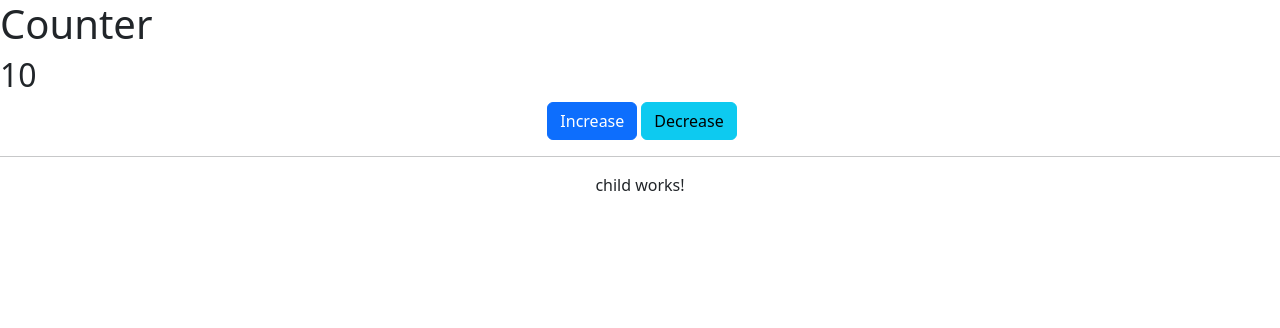
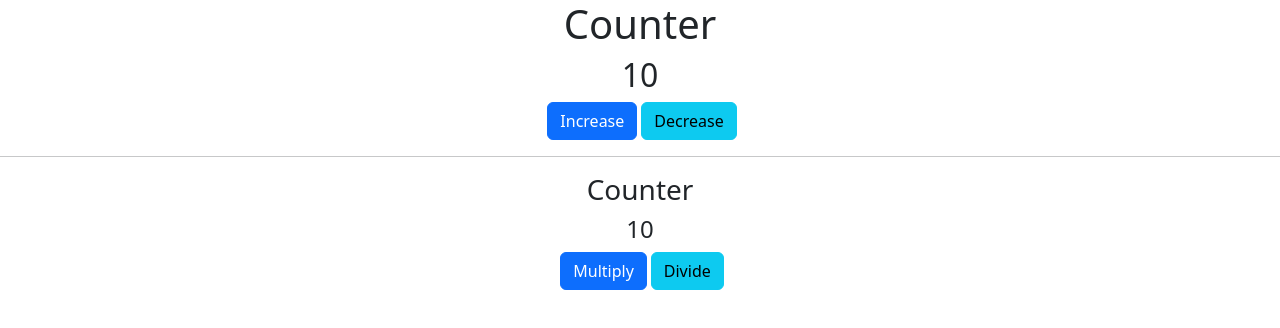
Before and after one commit to axvg/redux-ng-test-app, an Angular app: page / in a window 1280 px wide. Shown: the top 328 px of the page. Built offline with nearby package versions, Linux system fonts and the light colour scheme.

Commit message:
modify child comp

```diff
--- a/src/app/app.component.html
+++ b/src/app/app.component.html
@@ -1,4 +1,4 @@
-<div class="row">
+<div class="row text-center">
   <div class="col">
     <h1>Counter</h1>
     <h2> {{ counter }}</h2>
@@ -7,8 +7,8 @@
 
 <div class="row text-center">
   <div class="col">
-    <button type="button" class="btn btn-primary ms-1" (click)="increaseCounter()">Increase</button>
-    <button type="button" class="btn btn-info ms-1" (click)="decreaseCounter()">Decrease</button>
+    <button type="button" class="btn btn-primary ms-1" (click)="increaseCounter()" (changeCounter)="counter = $any($event)">Increase</button>
+    <button type="button" class="btn btn-info ms-1" (click)="decreaseCounter()" (changeCounter)="counter = $any($event)">Decrease</button>
   </div>
 </div>
 
@@ -16,8 +16,7 @@
 
 <div class="row text-center">
   <div class="col">
-    <app-child>
-
+    <app-child [counter]="counter">
     </app-child>
   </div>
 </div>
--- a/src/app/counter/child/child.component.html
+++ b/src/app/counter/child/child.component.html
@@ -1 +1,9 @@
-<p>child works!</p>
+<h3>Counter</h3>
+<h4>{{ counter }}</h4>
+
+<div class="row">
+    <div class="col">
+        <button class="btn btn-primary ms-1" (click)="multiplyCounter()">Multiply</button>
+        <button class="btn btn-info ms-1" (click)="divideCounter()">Divide</button>
+    </div>
+</div>
--- a/src/app/counter/child/child.component.ts
+++ b/src/app/counter/child/child.component.ts
@@ -1,4 +1,4 @@
-import { Component } from '@angular/core';
+import { Component, EventEmitter, Input, Output } from '@angular/core';
 
 @Component({
   selector: 'app-child',
@@ -6,5 +6,18 @@ import { Component } from '@angular/core';
   styleUrls: ['./child.component.scss']
 })
 export class ChildComponent {
+  @Input() counter!: number;
+  @Output() public changeCounter = new EventEmitter<number>();
 
+  multiplyCounter(){
+    this.counter *= 2;
+    this.changeCounter.emit(this.counter);
+  }
+
+  divideCounter(){
+    this.counter /= 2;
+    this.changeCounter.emit(this.counter);
+  }
+
+  constructor() {}
 }
```
